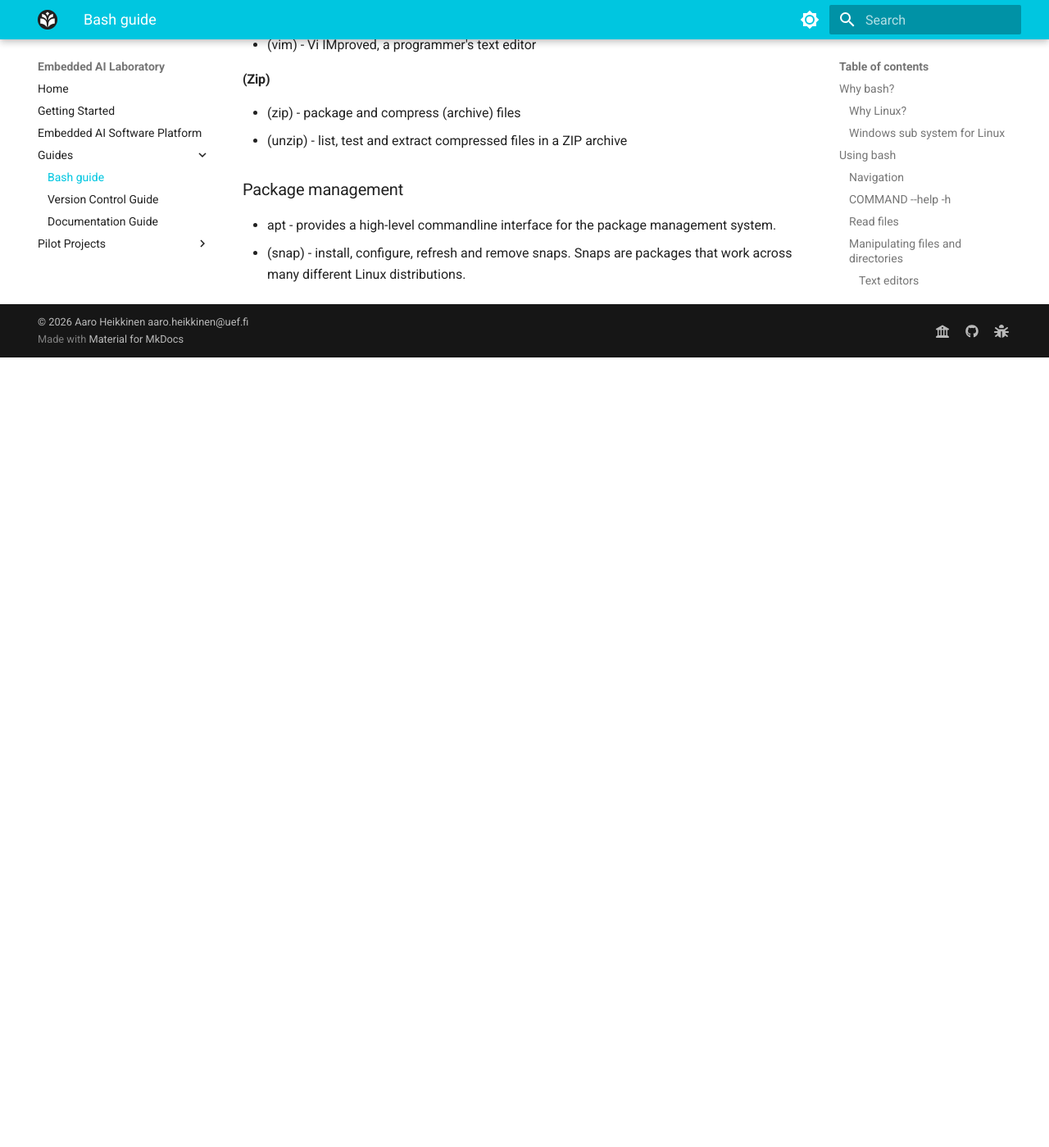
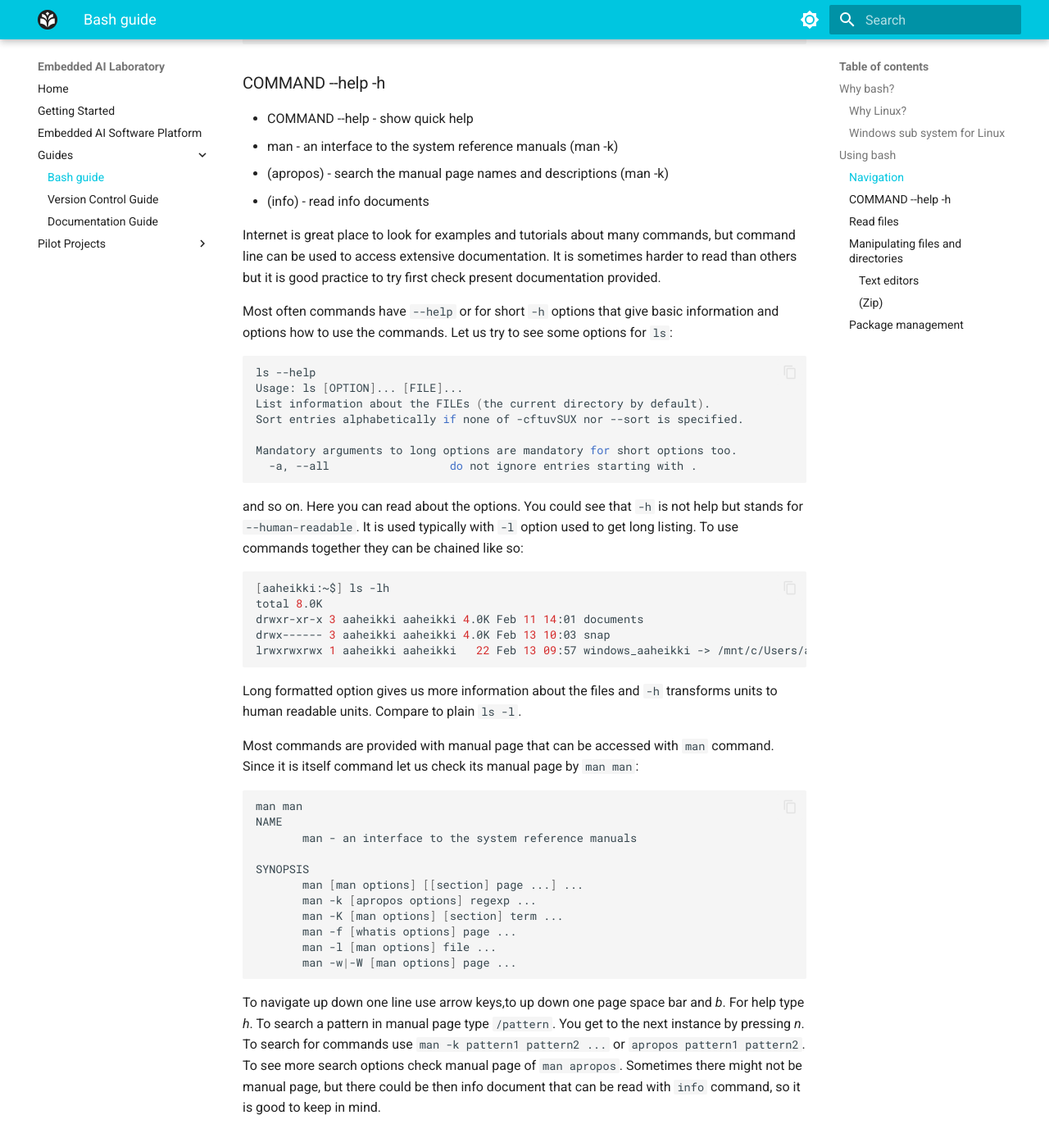
Before and after one commit to aaheikki/embedded_ai_lab, an MkDocs documentation site: the page built from docs/bash_guide.md, in a window 1280 px wide and 1400 px high, scrolled down 3965 px. Shown: the whole window at 82% size. Built offline with MkDocs 1.6.1 and Material for MkDocs 9.7.7, drawn with Linux system fonts in a browser that asks for light colours; before the commit the page ends 4401 px from its top, so only the background shows below that; some of the changed text lies outside the part shown.

Commit message:
finished navigation section -> started help section

```diff
--- a/docs/bash_guide.md
+++ b/docs/bash_guide.md
@@ -75,7 +76,7 @@
 Here c is my local disk. You might have different name or multiple storage devices. Let us see what is inside:
 
 ~~~bash
-[aaheikki:/$] ls mnt/c/
+[aaheikki:/$] ls /mnt/c/
 ls: cannot access 'mnt/c/DumpStack.log.tmp': Permission denied
 ls: cannot access 'mnt/c/hiberfil.sys': Permission denied
 ls: cannot access 'mnt/c/pagefile.sys': Permission denied
@@ -87,20 +88,96 @@
  ~~~
 There are some files that have limited access but we can see familiar file names like 'Program Files', 'Program Files (x86)', Users and Windows. Next you should locate your username and files inside the Users directory. Use ls to see what users there are and cd to navigate to your user files
 ~~~bash
-[aaheikki:/$] cd mnt/c/Users/aaheikki/
+[aaheikki:/$] cd /mnt/c/Users/aaheikki/
 [aaheikki:aaheikki$]
 ~~~
 On wsl you can also use Windows commands so to launch Windows file explorer in the current directory from command line:
 ~~~bash
 [aaheikki:aaheikki$] explorer.exe .
 ~~~
+Terminal might be pretty full at this point. You can clear it by pressing Ctrl+l or by typing <code>clear</code> to the command line. At this point you should be able to navigate yourself.
 
+Let us navigate to the home directory by typing the command <code>cd</code> or <code>cd ~</code> to the command line. Then let us see all files using <code>ls -a</code> command:
+~~~bash
+[aaheikki:~$] ls -a
+.   .bash_history  .bashrc      .cache   .gitconfig  .lesshst  .motd_shown  .ssh                       .viminfo   snap
+..  .bash_logout   .bashrc.swp  .config  .landscape  .local    .profile     .sudo_as_admin_successful  documents  windows_aaheikki
+~~~
+Files and directories are made hidden by starting their name with dot. They are used to hide critical and configuration files that do not need manipulation, and to reduce clutter.
+
+Using the <code>file</code> command you can identify witch type of a file is
+~~~bash
+[aaheikki:~$] file .bashrc
+.bashrc: ASCII text
+~~~
+You should try this on different types of files. If you are on wsl go back to your windows user files. As shortcut you could use <code>history</code> command. You should find the cd command <code>817  cd /mnt/c/Users/aaheikki/</code> and you can copy paste it using Ctrl+Shift+C and Ctrl+Shift+V or by typing <code>!line_number_of_command</code> to execute it.
+
+Another useful command for navigation is <code>tree</code> command. It digs deeper into the file tree and might be nicer when looking for something. Some helpful options are <code>-d</code> to show only directories and <code>-L DEPTH</code> to limit the depth it goes to. To use it with depth 3:
+~~~bash
+[aaheikki:~$] tree -dL 3
+.
+├── documents
+│   └── test
+├── snap
+│   └── firefox
+│       ├── 7836
+│       ├── 7869
+│       └── common
+└── windows_aaheikki -> /mnt/c/Users/aaheikki/
+~~~
 
 ### COMMAND --help -h
 - COMMAND --help - show quick help
 - man - an interface to the system reference manuals (man -k)
-- (apropos)  - search the manual page names and descriptions
+- (apropos) - search the manual page names and descriptions (man -k)
 - (info) - read info documents
+
+Internet is great place to look for examples and tutorials about many commands, but command line can be used to access extensive documentation. It is sometimes harder to read than others but it is good practice to try first check present documentation provided.
+
+Most often commands have <code>--help</code> or for short <code>-h</code> options that give basic information and options how to use the commands. Let us try to see some options for <code>ls</code>:
+~~~bash
+ls --help
+Usage: ls [OPTION]... [FILE]...
+List information about the FILEs (the current directory by default).
+Sort entries alphabetically if none of -cftuvSUX nor --sort is specified.
+
+Mandatory arguments to long options are mandatory for short options too.
+  -a, --all                  do not ignore entries starting with .
+~~~
+and so on. Here you can read about the options. You could see that <code>-h</code> is not help but stands for <code>--human-readable</code>. It is used typically with <code>-l</code> option used to get long listing. To use commands together they can be chained like so:
+~~~bash
+[aaheikki:~$] ls -lh
+total 8.0K
+drwxr-xr-x 3 aaheikki aaheikki 4.0K Feb 11 14:01 documents
+drwx------ 3 aaheikki aaheikki 4.0K Feb 13 10:03 snap
+lrwxrwxrwx 1 aaheikki aaheikki   22 Feb 13 09:57 windows_aaheikki -> /mnt/c/Users/aaheikki/
+~~~
+Long formatted option gives us more information about the files and <code>-h</code> transforms units to human readable units. Compare to plain <code>ls -l</code>.
+
+Most commands are provided with manual page that can be accessed with <code>man</code> command. Since it is itself command let us check its manual page by <code>man man</code>:
+~~~bash
+man man
+NAME
+       man - an interface to the system reference manuals
+
+SYNOPSIS
+       man [man options] [[section] page ...] ...
+       man -k [apropos options] regexp ...
+       man -K [man options] [section] term ...
+       man -f [whatis options] page ...
+       man -l [man options] file ...
+       man -w|-W [man options] page ...
+~~~
+To navigate up down one line use arrow keys,to up down one page space bar and *b*. For help type *h*. To search a pattern in manual page type <code>/pattern</code>. You get to the next instance by pressing *n*. To search for commands use <code>man -k pattern1 pattern2 ...</code> or <code>apropos pattern1 pattern2</code>. To see more search options check manual page of <code>man apropos</code>. Sometimes there might not be manual page, but there could be then info document that can be read with <code>info</code> command, so it is good to keep in mind.
+
+
+
+
+
+
+
+
+
 
 ### Read files
 - less - opposite of more
```
Also changed, not shown: other parts of docs/bash_guide.md (+4 -3 lines).
